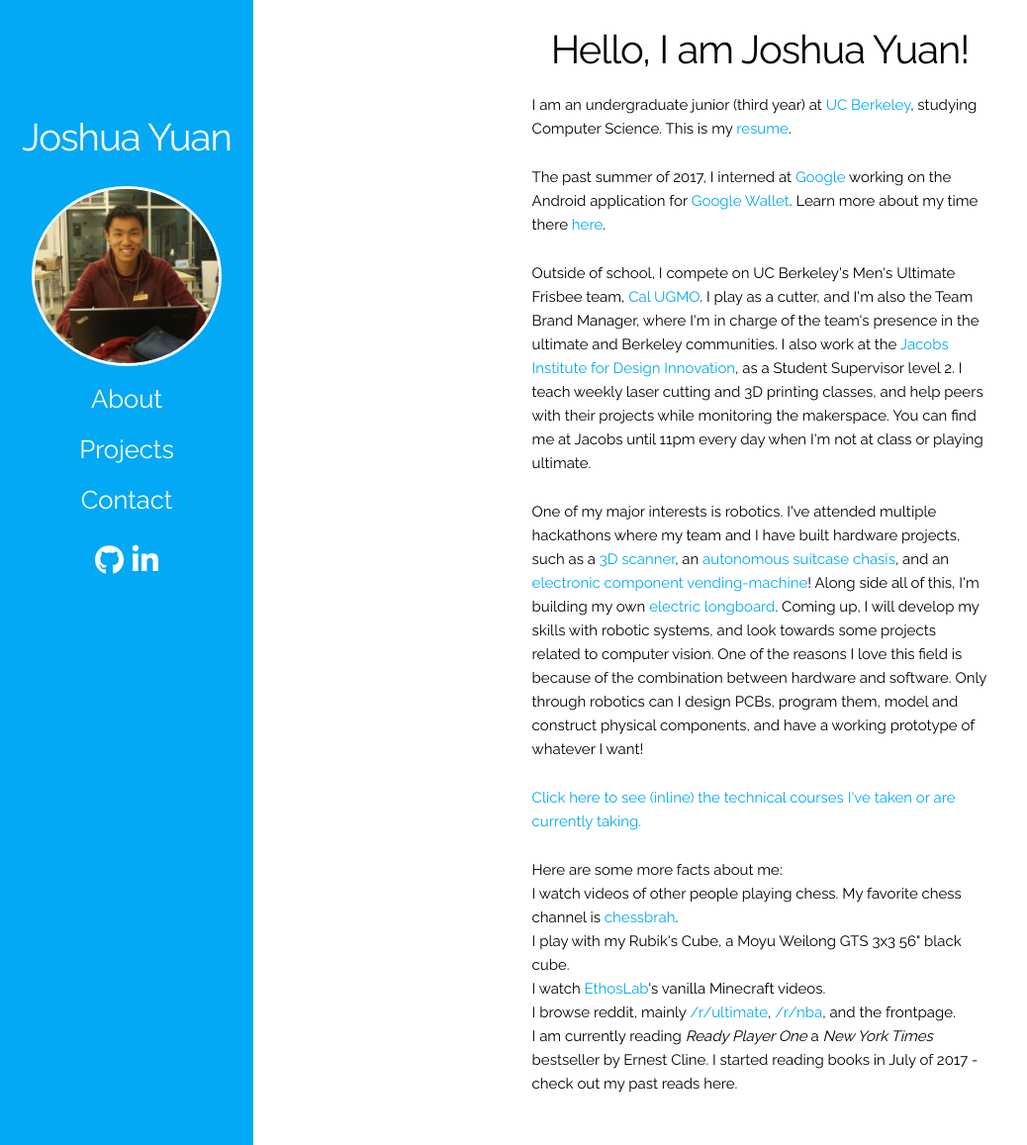
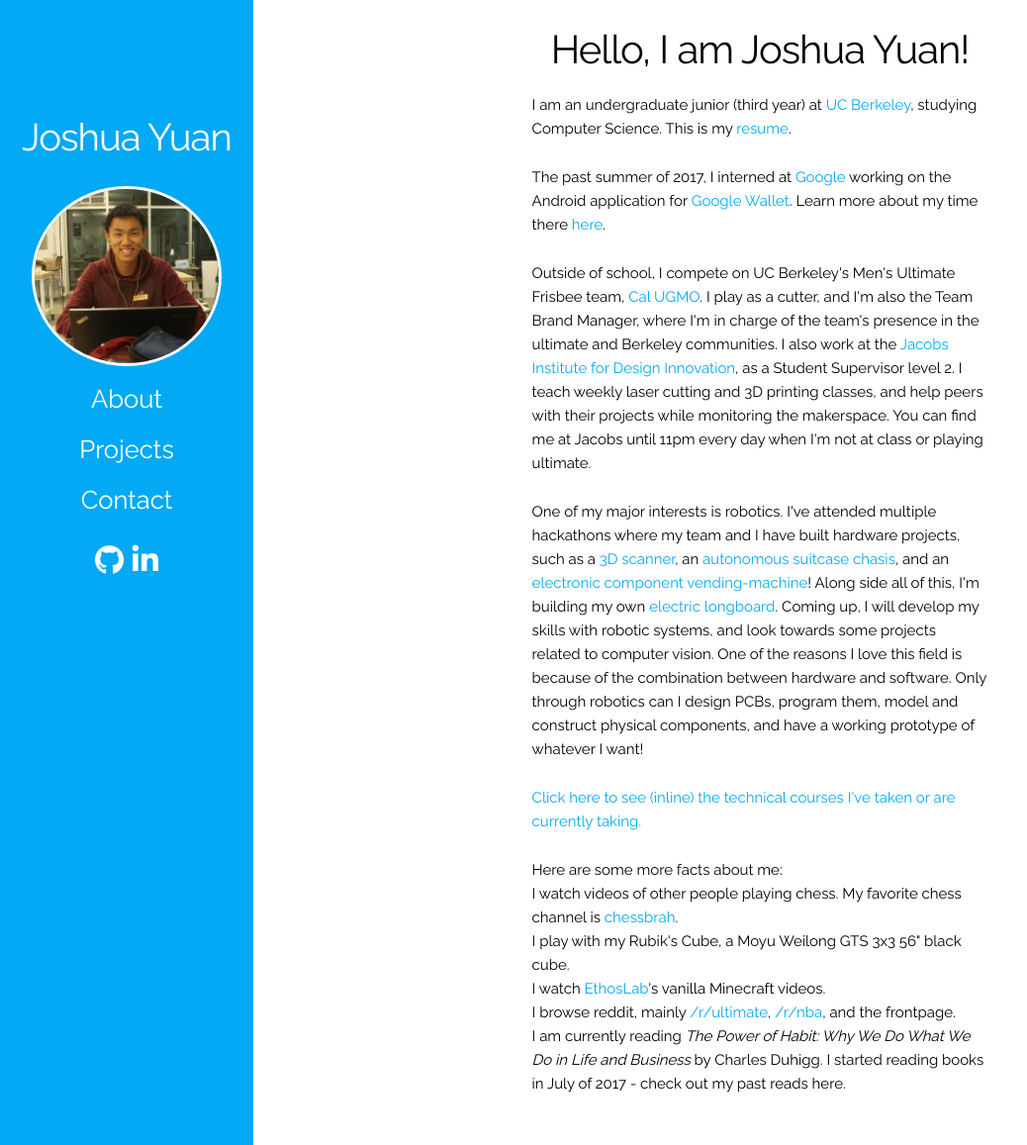
Before and after one commit to joshuayuan/joshuayuan-old-site, a Jekyll site: the page built from about.html, in a window 1280 px wide and 1157 px high. Shown: the whole window at 99% size, without its empty margins (0-1038 px from the left). Built offline with Jekyll 4.4.1, drawn with Linux system fonts in a browser that asks for light colours; nearby versions of some CDN libraries; comment, search, counter and statistics services are not loaded.

Commit message:
update book

```diff
--- a/about.html
+++ b/about.html
@@ -29,9 +29,10 @@ I watch videos of other people playing chess. My favorite chess channel is <a hr
 I play with my Rubik's Cube, a Moyu Weilong GTS 3x3 56" black cube.<br/>
 I watch <a href="https://www.youtube.com/user/EthosLab">EthosLab</a>'s vanilla Minecraft videos.<br/>
 I browse reddit, mainly <a href="https://www.reddit.com/r/ultimate/">/r/ultimate</a>, <a href="https://www.reddit.com/r/nba/">/r/nba</a>, and the frontpage.<br/>
-I am currently reading <em>Ready Player One</em> a <em>New York Times</em> bestseller by Ernest Cline. I started reading books in July of 2017 - check out my past reads here.</p>
+I am currently reading <em>The Power of Habit: Why We Do What We Do in Life and Business</em> by Charles Duhigg. I started reading books in July of 2017 - check out my past reads here.</p>
 <div id="reads" style="display:none">
     <ul>
+        <li><em>Ready Player One</em> by Ernest Cline</li>
         <li><em>Alibaba: The House That Jack Ma Built</em> by Duncan Clark</li>
     </ul>
 </div>
```
